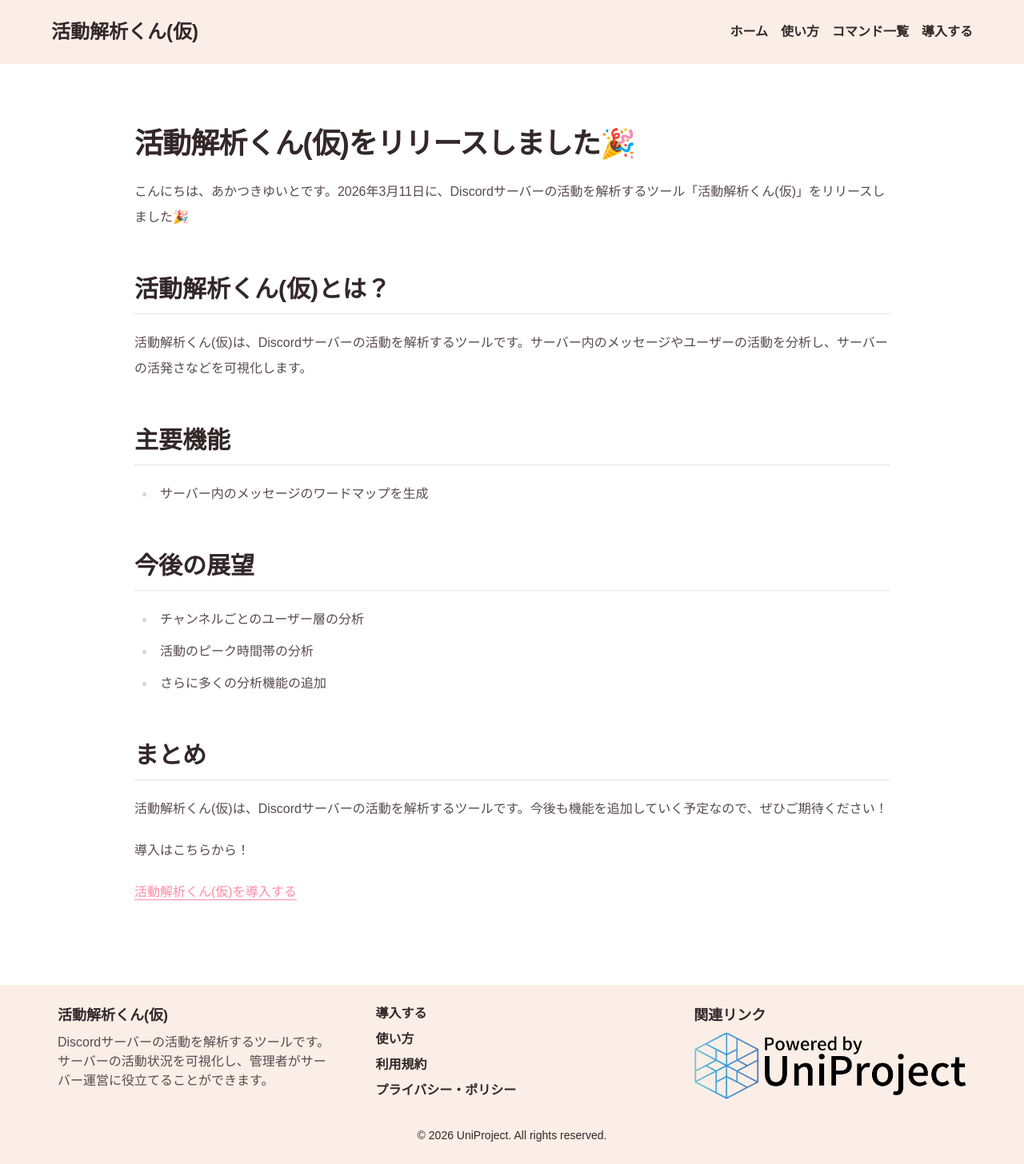
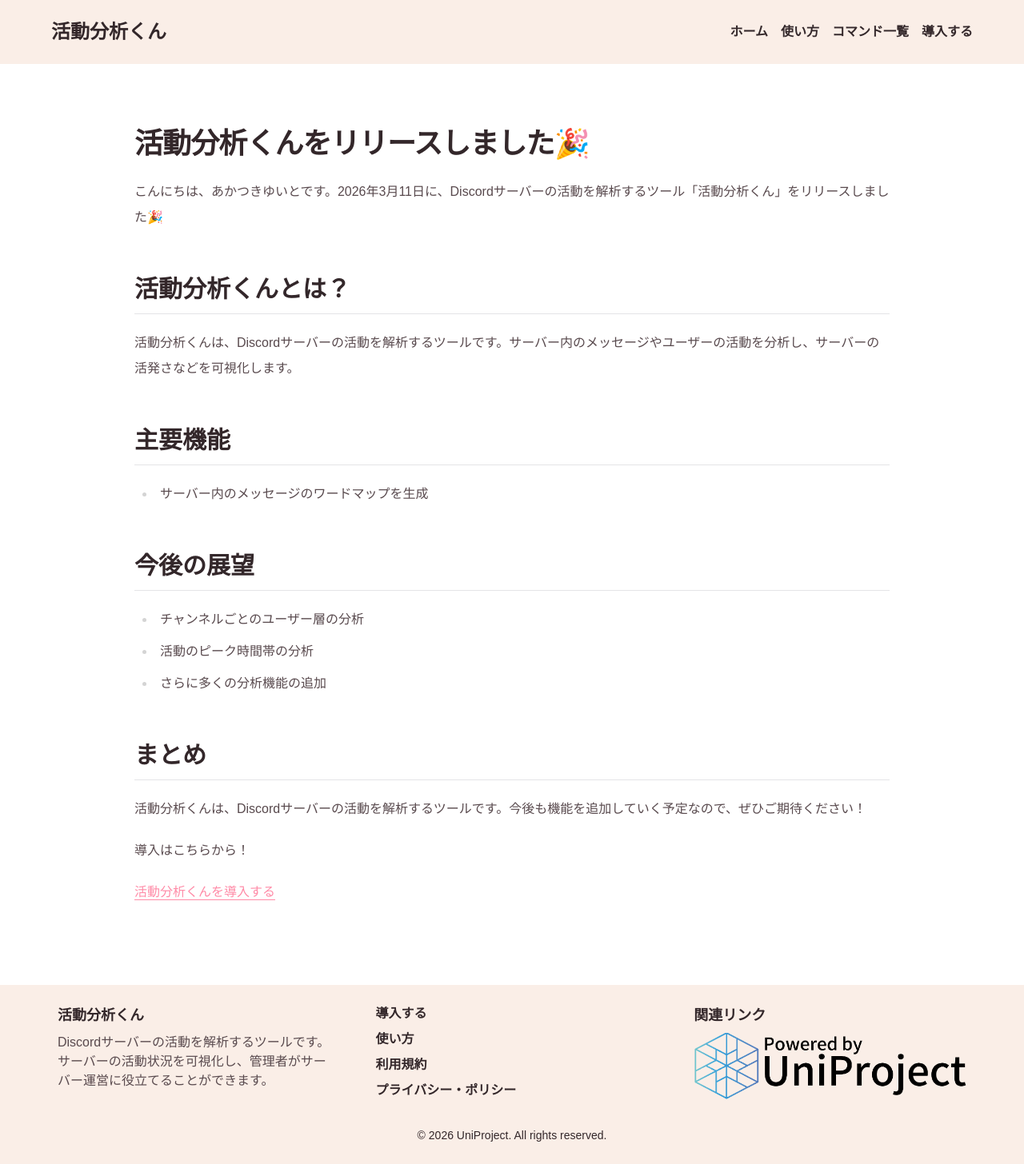
Before and after one commit to UniPro-tech/AnalyzeBotSite, a Next.js app: page /posts/00001 in a window 1280 px wide. Shown: the whole page at 80% size. Built offline with nearby package versions, Linux system fonts and the light colour scheme.

Commit message:
「活動解析くん(仮)」の名称を「活動分析くん」に変更し、関連する説明文を修正

```diff
--- a/src/app/commands/page.tsx
+++ b/src/app/commands/page.tsx
@@ -9,7 +9,7 @@ interface CommandData {
 const COMMAND_DATA: CommandData[] = [
   {
     name: "about",
-    description: "活動解析くん(仮)の概要を表示します。",
+    description: "活動分析くんの概要を表示します。",
     usage: "/about",
   },
   {
--- a/src/app/howto/page.tsx
+++ b/src/app/howto/page.tsx
@@ -10,7 +10,7 @@ export default function HowToUse() {
             <div className="mx-auto max-w-xl text-center lg:mx-0 lg:text-left">
               <h2 className={`${HeroStyles.headline} mb-4`}>使い方</h2>
               <p className={`${HeroStyles.paragraph} mb-8`}>
-                活動解析くん(仮)の使い方を説明します。
+                活動分析くんの使い方を説明します。
               </p>
             </div>
           </div>
@@ -50,7 +50,7 @@ export default function HowToUse() {
                 ワードクラウド生成
               </h2>
               <p className={`${PrimaryStyles.paragraph} mb-8`}>
-                これは活動解析くん(仮)が生成するワードクラウドの例です。ユーザーの活動データから重要なキーワードを抽出し、視覚的に表示します。
+                これは活動分析くんが生成するワードクラウドの例です。ユーザーの活動データから重要なキーワードを抽出し、視覚的に表示します。
               </p>
               <p className={`${PrimaryStyles.paragraph}`}>
                 ユーザー指定など条件を変更することで、様々なワードクラウドを生成できます。例えば、特定の期間やチャンネル、ロールに絞ったワードクラウドも作成可能です。
@@ -67,7 +67,7 @@ export default function HowToUse() {
                 ネットワーク図生成
               </h2>
               <p className={`${HeroStyles.paragraph} mb-8`}>
-                これは活動解析くん(仮)が生成するネットワーク図の例です。ユーザー同士の交流や関係性を視覚的に表現します。
+                これは活動分析くんが生成するネットワーク図の例です。ユーザー同士の交流や関係性を視覚的に表現します。
               </p>
               <p className={`${HeroStyles.paragraph}`}>
                 ネットワーク図も条件を変更して生成できます。例えば、特定の期間やチャンネル、ロールに絞ったネットワーク図も作成可能です。
@@ -110,7 +110,7 @@ export default function HowToUse() {
                 予約ワードクラウド生成
               </h2>
               <p className={`${PrimaryStyles.paragraph} mb-8`}>
-                これは活動解析くん(仮)が生成する予約ワードクラウドの例です。ユーザーが指定した期間に応じて、自動的にワードクラウドが生成されます。
+                これは活動分析くんが生成する予約ワードクラウドの例です。ユーザーが指定した期間に応じて、自動的にワードクラウドが生成されます。
               </p>
               <p>
                 毎日生成すれば、モデレーターがどの話題が注目されているかを把握できるだけでなく、サーバーメンバーの話のネタにもつながります！
@@ -127,7 +127,7 @@ export default function HowToUse() {
                 オプトアウトについて
               </h2>
               <p className={`${HeroStyles.paragraph} mb-8`}>
-                活動解析くん(仮)はユーザーの活動データを解析するツールですが、ユーザーはいつでもオプトアウトできます。オプトアウトすると、そのユーザーのデータは解析されなくなります。
+                活動分析くんはユーザーの活動データを解析するツールですが、ユーザーはいつでもオプトアウトできます。オプトアウトすると、そのユーザーのデータは解析されなくなります。
               </p>
               <p className={`${PrimaryStyles.paragraph}`}>
                 オプトアウトはユーザー単位のみならず、特定のチャンネルに対して行うこともできます。
--- a/src/app/layout.tsx
+++ b/src/app/layout.tsx
@@ -16,11 +16,11 @@ const geistMono = Geist_Mono({
 
 export const metadata: Metadata = {
   title: {
-    default: "活動解析くん(仮) - Discordサーバーの活動を解析するツール",
-    template: "%s - 活動解析くん(仮)",
+    default: "Discordサーバーの活動を解析するBot - 活動分析くん",
+    template: "%s - 活動分析くん",
   },
   description:
-    "活動解析くん(仮)は、Discordサーバーの活動を解析するツールです。サーバーの活動状況を可視化し、管理者がサーバー運営に役立てることができます。",
+    "活動分析くんは、Discordサーバーの活動を解析するDiscordBotです。サーバーの活動状況を可視化し、管理者がサーバー運営に役立てることができます。",
 };
 
 export default function RootLayout({
--- a/src/app/legal/terms/page.mdx
+++ b/src/app/legal/terms/page.mdx
@@ -8,7 +8,7 @@ export const metadata = {
 
 ## 第1条（目的）
 
-デジタル創作サークルUniProject（以下、「当サークル」といいます。）が運営するサーヒス「活動解析くん(仮)」とそれに付随するサービス（以下「本サービス」といいます）の利用条件を定めるものです。
+デジタル創作サークルUniProject（以下、「当サークル」といいます。）が運営するサーヒス「活動分析くん」とそれに付随するサービス（以下「本サービス」といいます）の利用条件を定めるものです。
 本サービスを利用または参加するすべての者（以下「ユーザー」といいます）は、本規約に同意のうえ利用するものとします。
 
 ## 第2条（適用範囲）
--- a/src/app/posts/00001/page.mdx
+++ b/src/app/posts/00001/page.mdx
@@ -1,18 +1,18 @@
 import Link from "next/link";
 
 export const metadata = {
-  title: "活動解析くん(仮)をリリースしました🎉",
-  description: "Discordサーバーの活動を解析するツール「活動解析くん(仮)」をリリースしました🎉",
+  title: "活動分析くんをリリースしました🎉",
+  description: "Discordサーバーの活動を解析するツール「活動分析くん」をリリースしました🎉",
   publishedAt: "2026-03-11",
 };
 
-# 活動解析くん(仮)をリリースしました🎉
+# 活動分析くんをリリースしました🎉
 
-こんにちは、あかつきゆいとです。2026年3月11日に、Discordサーバーの活動を解析するツール「活動解析くん(仮)」をリリースしました🎉
+こんにちは、あかつきゆいとです。2026年3月11日に、Discordサーバーの活動を解析するツール「活動分析くん」をリリースしました🎉
 
-## 活動解析くん(仮)とは？
+## 活動分析くんとは？
 
-活動解析くん(仮)は、Discordサーバーの活動を解析するツールです。サーバー内のメッセージやユーザーの活動を分析し、サーバーの活発さなどを可視化します。
+活動分析くんは、Discordサーバーの活動を解析するツールです。サーバー内のメッセージやユーザーの活動を分析し、サーバーの活発さなどを可視化します。
 
 ## 主要機能
 
@@ -26,10 +26,10 @@ export const metadata = {
 
 ## まとめ
 
-活動解析くん(仮)は、Discordサーバーの活動を解析するツールです。今後も機能を追加していく予定なので、ぜひご期待ください！
+活動分析くんは、Discordサーバーの活動を解析するツールです。今後も機能を追加していく予定なので、ぜひご期待ください！
 
 導入はこちらから！
 
 <Link href="/invite" className="underline *:hover:no-underline *:hover:text-blue-400">
-  活動解析くん(仮)を導入する
+  活動分析くんを導入する
 </Link>
--- a/src/components/Footer.tsx
+++ b/src/components/Footer.tsx
@@ -20,7 +20,7 @@ export default function Footer() {
         >
           <div id="footer-left" className={`${upperItemClassName}`}>
             <h4 className="text-base sm:text-lg font-bold mb-2">
-              活動解析くん(仮)
+              活動分析くん
             </h4>
             <p className={`${HeaderFooterStyles.paragraph} wrap-`}>
               Discordサーバーの活動を解析するツールです。
--- a/src/components/Header.tsx
+++ b/src/components/Header.tsx
@@ -24,7 +24,7 @@ export default function Header() {
       >
         <div className="flex justify-between items-center w-full sm:w-auto">
           <h1 className="text-lg sm:text-2xl font-bold">
-            <Link href="/">活動解析くん(仮)</Link>
+            <Link href="/">活動分析くん</Link>
           </h1>
           <button
             type="button"
--- a/src/components/HeroSlideshow.tsx
+++ b/src/components/HeroSlideshow.tsx
@@ -38,7 +38,7 @@ export default function HeroSlideshow() {
       <div className={HeroStyles.layouts.imageSide}>
         <div className="w-full lg:w-[44%]">
           <div className="mx-auto max-w-xl text-center lg:mx-0 lg:text-left">
-            <h2 className={`${HeroStyles.headline} mb-4`}>活動解析くん(仮)</h2>
+            <h2 className={`${HeroStyles.headline} mb-4`}>活動分析くん</h2>
             <p className={`${HeroStyles.paragraph} mb-8`}>
               Discordサーバーの活動を解析するツールです。
             </p>
```
